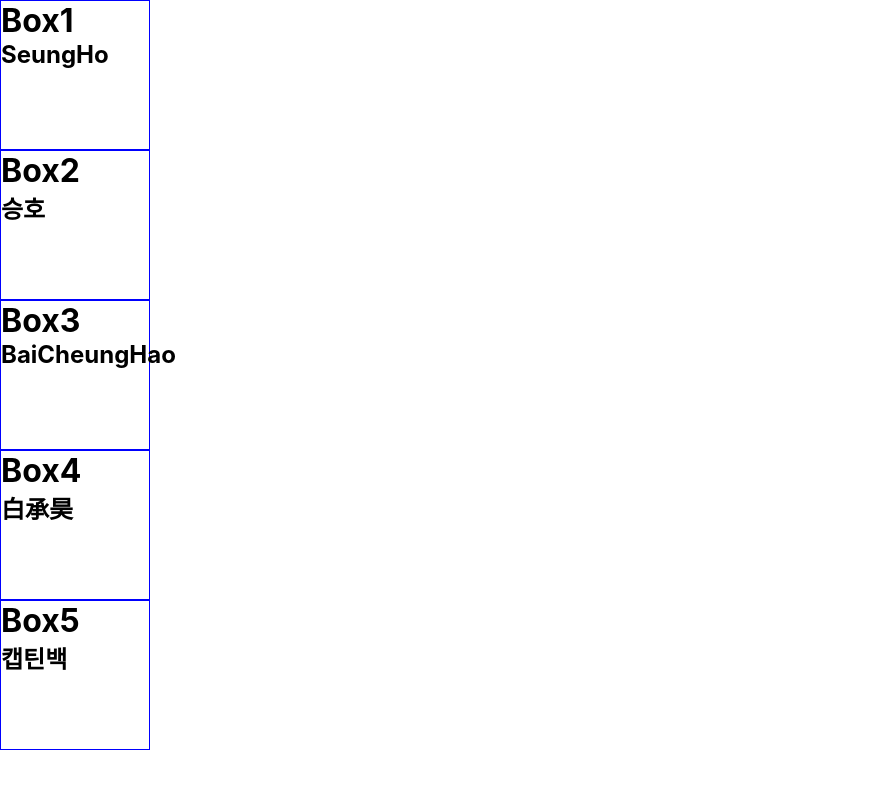
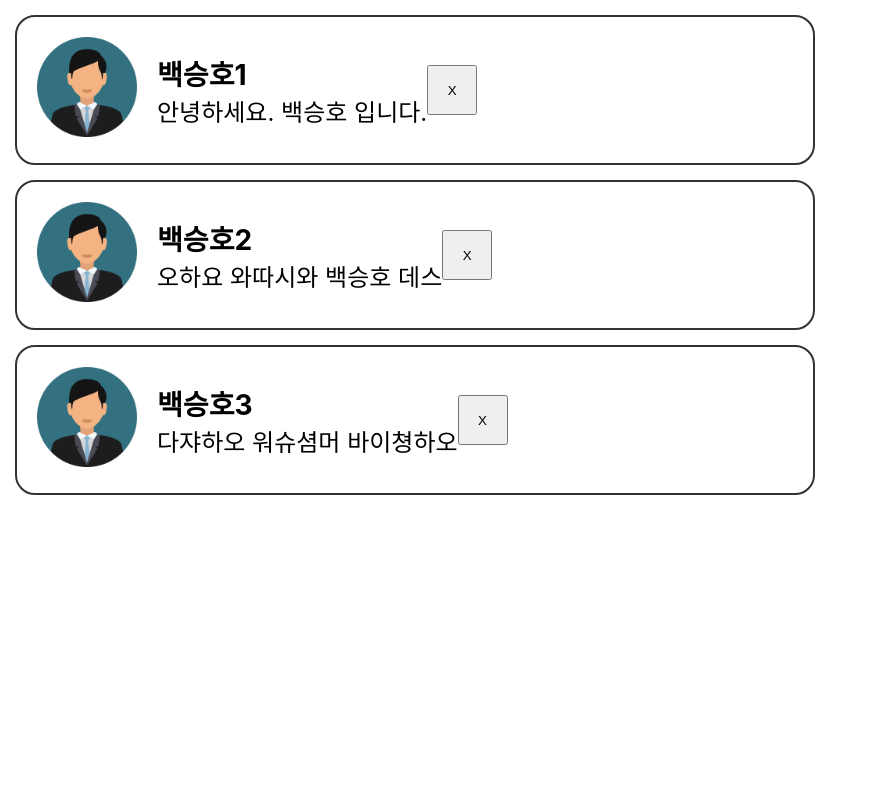
Before and after one commit to baekseungho/ReactBasic, a React (Create React App) app in the folder reactbasic/: page / in a window 1280 px wide. Shown: the top 788 px of the page, without its empty margins (0-878 px from the left). Built offline with nearby package versions, Linux system fonts and the light colour scheme.

Commit message:
props이해

```diff
--- a/reactbasic/src/App.js
+++ b/reactbasic/src/App.js
@@ -4,6 +4,8 @@ import "./App.css";
 import { useState } from "react";
 import State from "./component/State";
 import Box from "./component/Box";
+import Comment from "./component/Comment";
+import CommentList from "./component/CommentList";
 
 function App() {
   // State라는거에 반응하기 때문에 react
@@ -25,7 +27,7 @@ function App() {
   const [count, setCount] = useState(0);
   let increase = () => {
     num = num + 1;
-    setCount(count + 1);
+    setCount((current) => current + 1);
     // state값이 업데이트 될 때 마다 function App을 다시 실행 시키면서 변겨오딘 UI를 업데이트
     // 변수는 값을 저장하지 않고 함수가 호출 될 때 마다 초기화 된다.
     console.log("num : " + num, "State : " + count);
@@ -53,6 +55,12 @@ function App() {
     "白承昊",
     "캡틴백",
   ]);
+  let [username, setUsername] = useState(["라라라", "리리리", "로로로"]);
+  let [usertext, setUsertext] = useState([
+    "안녕하세요, 집에 가고싶다.",
+    "리액트 재밌다!",
+    "리액트 리액트 리액트",
+  ]);
   return (
     <div className="App">
       {/* <h1>{count}</h1>
@@ -63,13 +71,25 @@ function App() {
       <Box num="3" name="BaiCheungHao" />
       <Box num="4" name="白承昊" />
       <Box num="5" name="캡틴백" /> */}
-      {title.map((list, index) => {
+
+      {/* {title.map((list, index) => {
         return (
           <div key={index}>
             <Box num={title[index]} name={name[index]} />
           </div>
         );
-      })}
+      })} */}
+
+      {/* {username.map((list, index) => {
+        return (
+          <div key={index}>
+            <Comment name={username[index]} text={usertext[index]} />
+          </div>
+        );
+      })} */}
+      <div>
+        <CommentList />
+      </div>
     </div>
   );
 }
--- /dev/null
+++ b/reactbasic/src/component/Comment.css
@@ -0,0 +1,22 @@
+* {
+  margin: 0;
+  padding: 0;
+  box-sizing: border-box;
+}
+
+.wrapper {
+  width: 800px;
+  height: 150px;
+  border: 2px solid #333;
+  border-radius: 20px;
+  display: flex;
+  align-items: center;
+  margin: 15px;
+  font-size: 24px;
+}
+
+.user {
+  width: 100px;
+  height: 100px;
+  margin: 20px;
+}
--- /dev/null
+++ b/reactbasic/src/component/Comment.jsx
@@ -0,0 +1,46 @@
+import React from "react";
+// import "./Comment.css";
+import logo from "./images/user.png";
+import { useState } from "react";
+
+const styles = {
+  wrapper: {
+    width: "800px",
+    border: "2px solid #333",
+    height: "150px",
+    borderRadius: "20px",
+    display: "flex",
+    alignItems: "center",
+    margin: "15px",
+    fontSize: "24px",
+  },
+  user: {
+    width: "100px",
+    height: "100px",
+    margin: "20px",
+  },
+};
+
+const Comment = (props) => {
+  return (
+    <div className="wrapper" style={styles.wrapper}>
+      <div className="img-box">
+        <img src="user.png" className="user" alt="logo" style={styles.user} />
+      </div>
+      <div className="content-container">
+        <h3>{props.name}</h3>
+        <p>{props.text}</p>
+      </div>
+      <button
+        onClick={(e) => {
+          props.onClick(props.index);
+        }}
+        style={{ width: "50px", height: "50px" }}
+      >
+        {props.button}
+      </button>
+    </div>
+  );
+};
+
+export default Comment;
--- /dev/null
+++ b/reactbasic/src/component/CommentList.jsx
@@ -0,0 +1,50 @@
+import React from "react";
+import Comment from "./Comment";
+import { useState } from "react";
+
+function CommentList() {
+  const [comments, setComments] = useState([
+    {
+      name: "백승호1",
+      text: "안녕하세요. 백승호 입니다.",
+      button: "X",
+    },
+    {
+      name: "백승호2",
+      text: "오하요 와따시와 백승호 데스",
+      button: "X",
+    },
+    {
+      name: "백승호3",
+      text: "다쟈하오 워슈셤머 바이쳥하오",
+      button: "X",
+    },
+  ]);
+
+  function removeThis(index) {
+    const copy = [...comments];
+    copy.splice(index, 1);
+    setComments(copy);
+    console.log(index);
+  }
+
+  return (
+    <div>
+      {comments.map((text, index) => {
+        return (
+          <div key={index}>
+            <Comment
+              name={text.name}
+              text={text.text}
+              button={text.button}
+              index={index}
+              onClick={removeThis}
+            />
+          </div>
+        );
+      })}
+    </div>
+  );
+}
+
+export default CommentList;
```
Also changed, not shown: reactbasic/public/user.png (added), reactbasic/src/component/images/user.png (added).
